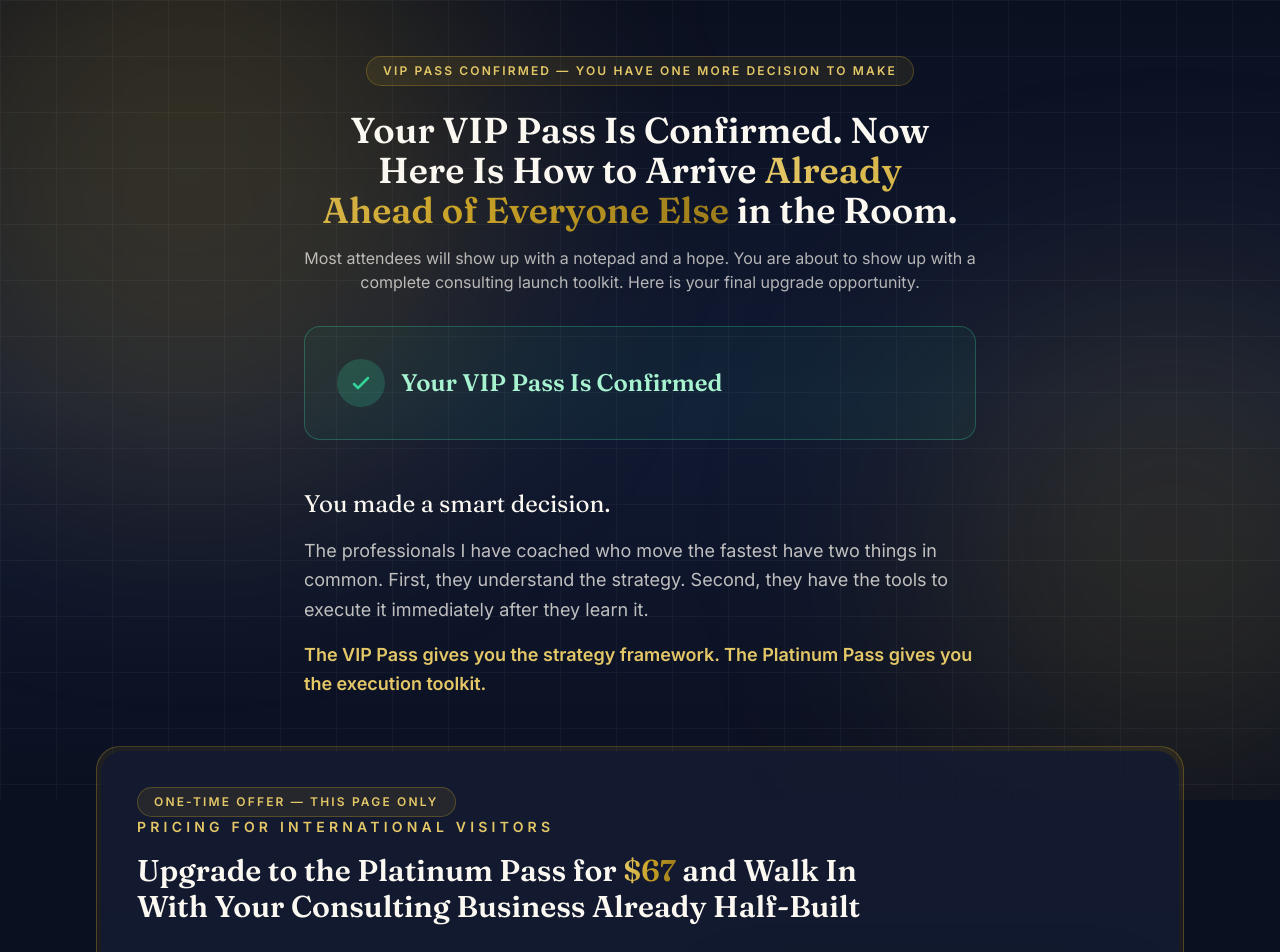
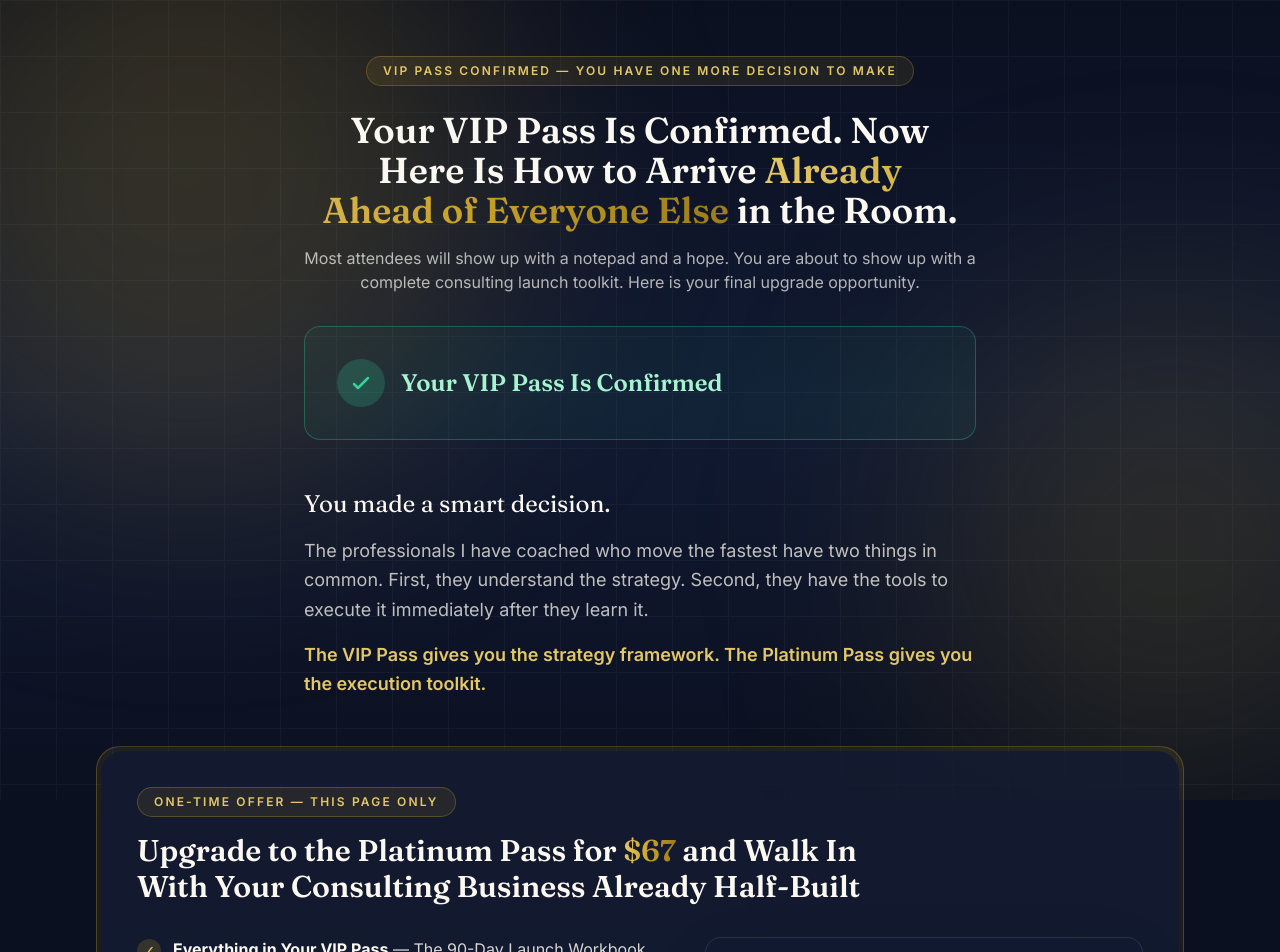
Before and after one commit to enyconsulting-dev/july-webinar-2026, a React (Vite) app in the folder frontend/: page /vip-confirmed in a window 1280 px wide. Shown: the top 952 px of the page. Built offline with nearby package versions, Linux system fonts and the light colour scheme; no server answers.

Commit message:
Offer for international and nigerian removed

```diff
--- a/frontend/src/pages/ThankYouPage.tsx
+++ b/frontend/src/pages/ThankYouPage.tsx
@@ -125,9 +125,9 @@
               <div className="flex-1">
                 <span className="eyebrow">One-Time Offer — This Page Only</span>
                 <div className="mb-4 flex flex-wrap items-center gap-3">
-                  <span className="text-sm font-semibold uppercase tracking-[0.3em] text-gold-light">
+                  {/* <span className="text-sm font-semibold uppercase tracking-[0.3em] text-gold-light">
                     {currency === "NGN" ? "Pricing for Nigeria" : "Pricing for International Visitors"}
-                  </span>
+                  </span> */}
                 </div>
                 <h2 className="mt-4 text-2xl font-semibold sm:text-3xl">
                   Upgrade to the VIP Pass for{" "}
--- a/frontend/src/pages/VipThankYouPage.tsx
+++ b/frontend/src/pages/VipThankYouPage.tsx
@@ -99,9 +99,9 @@
           <div className="rounded-[1.4rem] bg-ink-800/80 p-6 sm:p-9">
             <span className="eyebrow">One-Time Offer — This Page Only</span>
             <div className="mb-4 flex flex-wrap items-center gap-3">
-              <span className="text-sm font-semibold uppercase tracking-[0.3em] text-gold-light">
+              {/* <span className="text-sm font-semibold uppercase tracking-[0.3em] text-gold-light">
                 {currency === "NGN" ? "Pricing for Nigeria" : "Pricing for International Visitors"}
-              </span>
+              </span> */}
             </div>
             <h2 className="mt-4 text-2xl font-semibold sm:text-3xl">
               Upgrade to the Platinum Pass for{" "}
```
